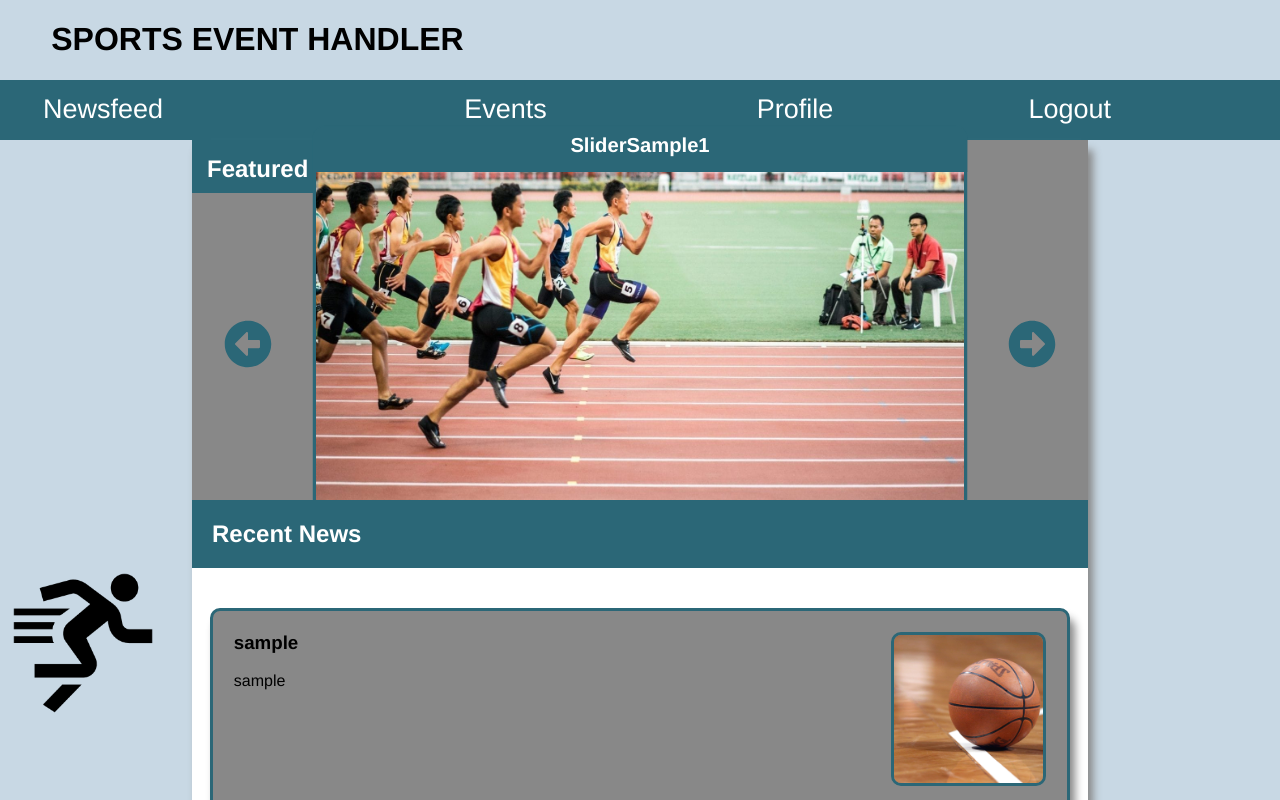
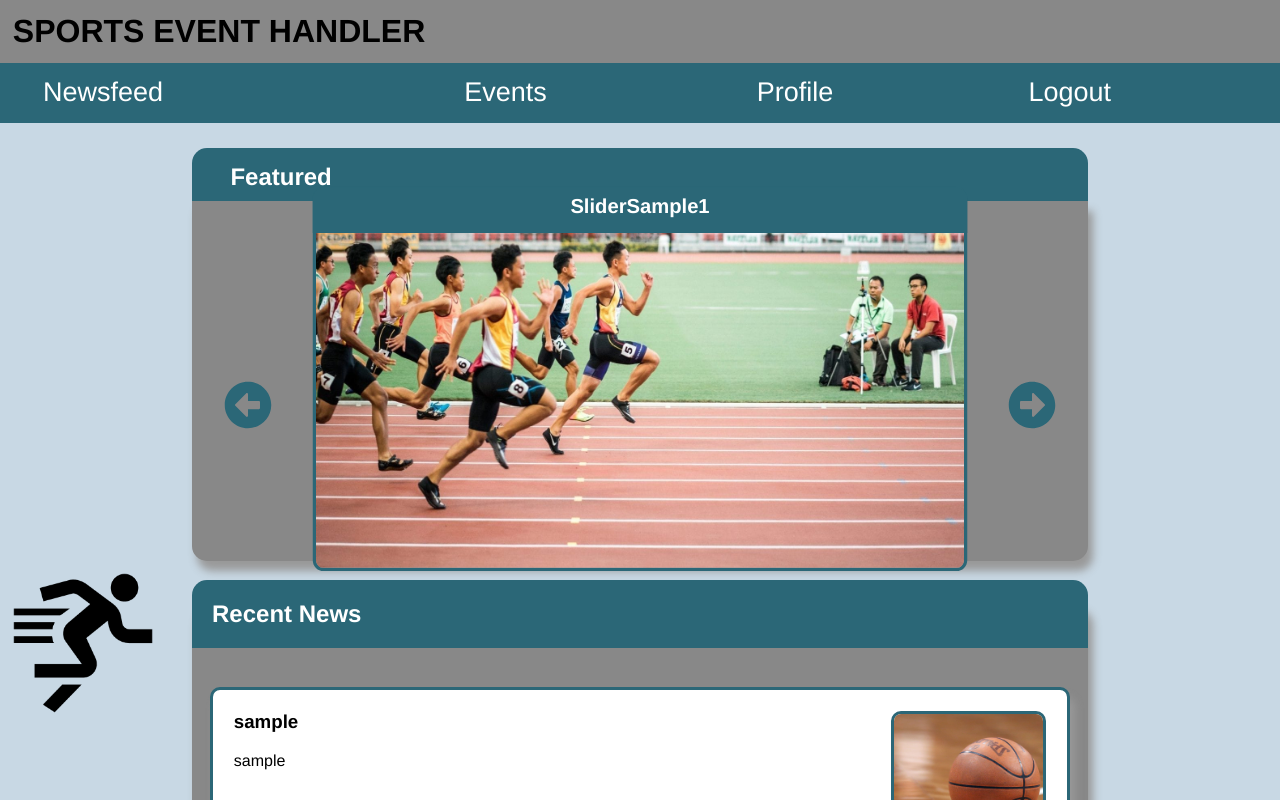
Before and after one commit to SprotsEventOrgainzerSite/sports-event-organizer-fe-mobile, a React (Create React App) app: page / in a window 1280 px wide. Both pictures are taken after typing "Sample", "Sample123" into the empty fields and a click on the button "Login". Shown: the top 800 px of the page. Built offline with nearby package versions, Linux system fonts and the light colour scheme.

Commit message:
feed background changed/ events component added

```diff
--- a/src/App.css
+++ b/src/App.css
@@ -120,6 +120,12 @@ body{
 
 .MenuHeader{
   padding-left: 4%;
+  background-color: #888888;
+  padding: 1%;
+}
+
+.MenuHeader > h1{
+  margin: 0px !important;
 }
 .MenuBar{
   background-color: #2b6777;
@@ -147,18 +153,20 @@ body{
   padding-bottom: 20px;
   height: 100%;
   width: 70%;
-  background-color: white;
+  background-color: #888888;
   left: 15%;
-  box-shadow: 5px 10px 8px #888888;
+  box-shadow: 5px 10px 8px #999999;
+  margin-bottom: 3%;
+  border-radius: 15px;
 }
 
 .elementBody{
   margin: 2%;
   padding: 2%;
-  background-color: #888888;
+  background-color: white;
   border: #2b6777 solid;
   border-radius: 10px;
-  box-shadow: 5px 10px 8px #888888;
+  box-shadow: 5px 10px 8px #999999;
 }
 
 .elementImage{
@@ -192,6 +200,12 @@ body{
   justify-content: center;
   align-items: center;
   background-color: #888888;
+  width: 70%;
+  margin-bottom: 3%;
+  left: 15%;
+  border-bottom-left-radius: 15px;
+  border-bottom-right-radius: 15px;
+  box-shadow: 5px 10px 8px #999999;
 }
 
 .slider-image{
@@ -252,27 +266,75 @@ color: white;
   padding: 20px;
   position: relative;
   top: -20px !important;
+  border-top-left-radius: 15px;
+  border-top-right-radius: 15px;
 }
 
 .slider-title{
-  position: absolute;
-  left: 0%;
-  top: 0px;
+  position: relative;
   background-color: #2b6777;
   color: white;
   padding-top: 15px;
-  padding-left: 15px;
-  padding-right: 10px;
+  padding-left: 3%;
   padding-bottom: 10px;
-  margin: 0px !important;
+  margin-top: 2%;
+  margin-bottom: 0px !important;
+  width: 67%;
+  left: 15%;
+  border-top-left-radius: 15px;
+  border-top-right-radius: 15px;
+}
+
+.events-title{
+  background-color: #2b6777;
+  color: white;
+  padding: 20px;
+  position: relative;
+  top: 5% !important;
+  border-top-left-radius: 15px;
+  border-top-right-radius: 15px;
+}
+
+.eventElementBody{
+  margin: 2%;
+  padding: 1%;
+  background-color: white;
+  border: #2b6777 solid;
+  border-radius: 10px;
+  box-shadow: 5px 10px 8px #999999;
+  transition: linear 0.5s;
 }
 
 
-@keyframes App-logo-spin {
-  from {
-    transform: rotate(0deg);
-  }
-  to {
-    transform: rotate(360deg);
-  }
+
+.details_button{
+  position: relative;
+  padding: 10px;
+  background-color: #c8d8e4;
+  border-color: #2b6777;
+  border-radius: 25px;
+  color: #2b6777;
+  opacity: 0.7;
+  transition: linear 0.1s;
 }
+
+.details_button:hover{
+  opacity: 1;
+  cursor: pointer;
+
+}
+
+.details_container{
+  width: 80% !important;
+  text-align: right;
+}
+
+.eventElementText{
+  margin-top: 0px !important;
+  position: relative;
+  width: 100%;
+}
+
+.eventElementText > p{
+  top: 5%;
+}
--- /dev/null
+++ b/src/EventElement.js
@@ -0,0 +1,33 @@
+import './App.css';
+import {useState} from 'react';
+
+function EventElement(props)
+{
+
+    const[details, setDetails] = useState(false);
+
+    const handleDetails = () =>{
+        setDetails(prevdetails => !prevdetails)
+    }
+
+    return(
+        <div className= "eventElementBody">
+            <table>
+                <tr>
+                    <td className="eventElementText">
+                            <h3>
+                                {props.title}
+                            </h3>
+                            {details && <p>{props.text}</p>}
+                            {details && <button className='login_button'>Sign Up</button>}
+                        </td>
+                    <td className="details_container">
+                        <button className='details_button' onClick={handleDetails}>Details</button>
+                    </td>
+                </tr>
+            </table>
+        </div>
+    )
+}
+
+export default EventElement;
--- /dev/null
+++ b/src/Events.js
@@ -0,0 +1,21 @@
+import { useState } from 'react';
+import './App.css';
+import EventElement from './EventElement';
+
+function Events()
+{
+
+
+    return(
+        <div>
+             <div className="newsFeed">
+             <h2 className="events-title">Available events</h2>
+                <EventElement title = "Sample Title" text = "Sample Text"></EventElement>
+                <EventElement title = "Sample Title2" text = "Sample Text"></EventElement>
+           </div>
+        </div>
+
+    )
+}
+
+export default Events;
--- a/src/MainMenu.js
+++ b/src/MainMenu.js
@@ -12,14 +12,22 @@ function MainMenu()
         setRenderState(['LOGIN', 'LOGIN'])
     }
 
+    const handleEvents = () =>{
+        setRenderState(['MENU','EVENTS'])
+    }
+
+    const handleNewsfeed = () =>{
+        setRenderState(['MENU','MAIN'])
+    }
+
     return(
         <div>
             <div className='MenuHeader'><h1>SPORTS EVENT HANDLER</h1></div>
             <div className='MenuBar'>
                 <table>
                     <tr>
-                        <td ><div className='MainMenuItem'>Newsfeed</div></td>
-                        <td ><div className='MainMenuItem'>Events</div></td>
+                        <td ><div className='MainMenuItem' onClick={handleNewsfeed}>Newsfeed</div></td>
+                        <td ><div className='MainMenuItem' onClick={handleEvents}>Events</div></td>
                         <td ><div className='MainMenuItem'>Profile</div></td>
                         <td ><div className='MainMenuItem' onClick={handleLogout}>Logout</div></td>
                     </tr>
--- a/src/NewsFeed.js
+++ b/src/NewsFeed.js
@@ -7,14 +7,18 @@ import Slider from './Slider';
 function NewsFeed()
 {
     return(
-        <div className="newsFeed">
-                <Slider></Slider>
+        <div>
+            <h2 className="slider-title">Featured</h2>
+             <Slider></Slider>
+             <div className="newsFeed">
            <div className='news-elements'>
             <h2 className='news-title'>Recent News</h2>
             <NewsElement text = "sample" title = "sample" source = {basketball}></NewsElement>
             <NewsElement text = "sample2" title = "sample2" source = {soccer}></NewsElement>
            </div>
         </div>
+        </div>
+
     )
 }
 
--- a/src/RenderHandler.js
+++ b/src/RenderHandler.js
@@ -3,6 +3,7 @@ import React from "react";
 import App from "./App.js";
 import MainMenu from "./MainMenu.js";
 import NewsFeed from "./NewsFeed.js";
+import Events from "./Events.js";
 
 export const StateContext = React.createContext();
 
@@ -29,6 +30,7 @@ function RenderHandler()
             {renderState[0] === 'LOGIN'&& <App></App> }
             {renderState[0] === 'MENU' && <MainMenu></MainMenu>}
             {renderState[1] === 'MAIN' && <NewsFeed></NewsFeed>}
+            {renderState[1] === 'EVENTS' && <Events></Events>}
             </StateContext.Provider>
         </div>
     )
--- a/src/Slider.js
+++ b/src/Slider.js
@@ -25,7 +25,6 @@ function Slider()
 
     return(
         <section className="slider">
-        <h2 className="slider-title">Featured</h2>
         <FaArrowAltCircleLeft className="left-arrow" onClick={prevSlide}/>
         <FaArrowAltCircleRight className="right-arrow" onClick={nextSlide}/>
         {sliderData.map((slide, index) => {
```
